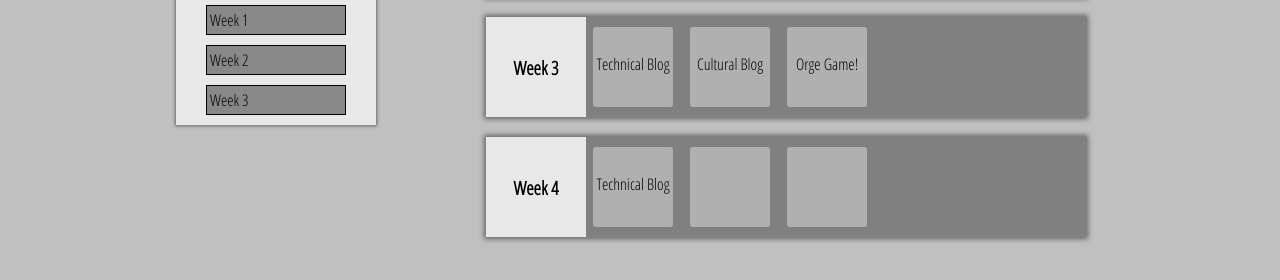
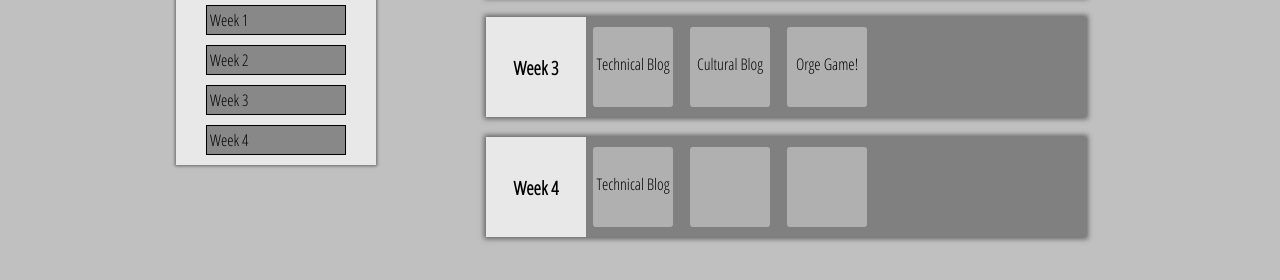
Before and after one commit to johnpcain/johnpcain.github.io, a plain HTML site: page index.html in a window 1280 px wide. Shown: the part 446-726 px from the top of the page. Drawn offline with Linux system fonts and the light colour scheme.

Commit message:
updated index

```diff
--- a/index.html
+++ b/index.html
@@ -16,6 +16,7 @@
 				<a href="#week_1">Week 1</a>
 				<a href="#week_2">Week 2</a>
 				<a href="#week_3">Week 3</a>
+				<a href="#week_4">Week 4</a>
 		</aside>
 		<section>
 			<article id="week_1">
```
